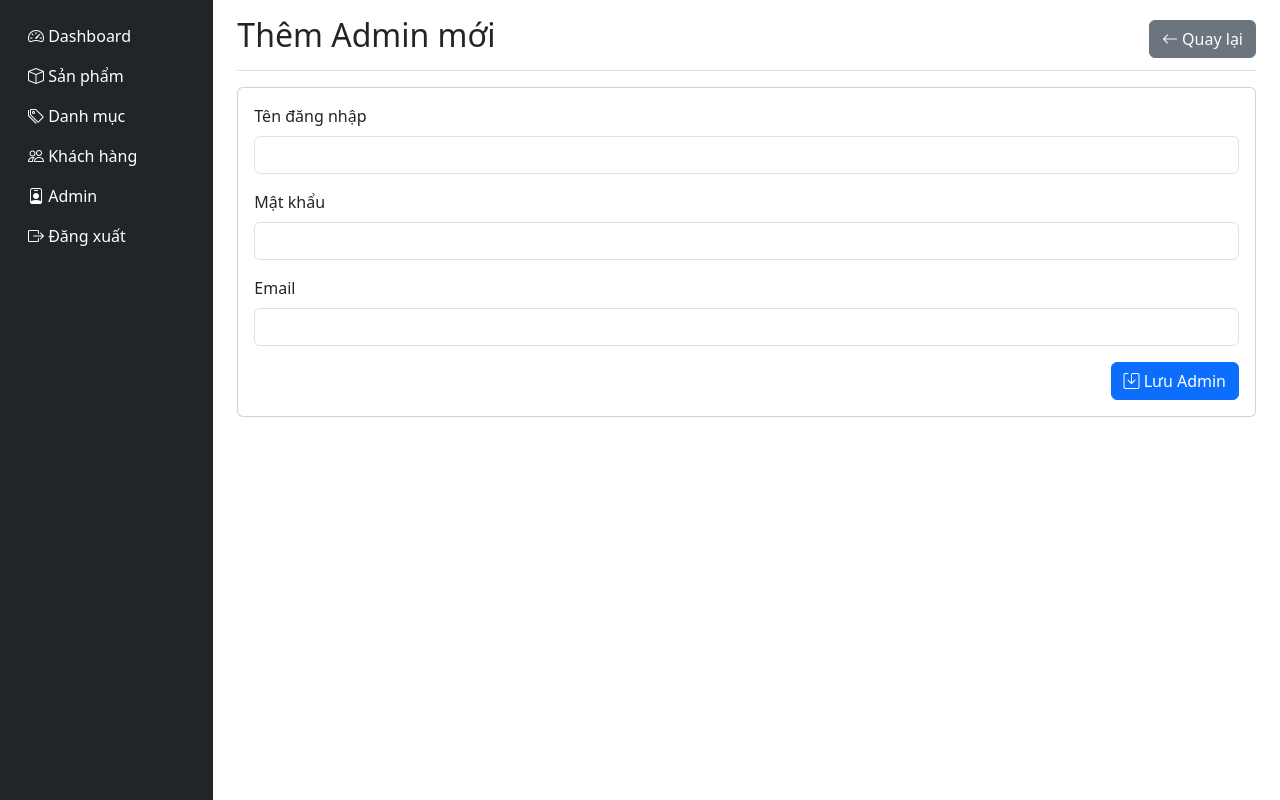
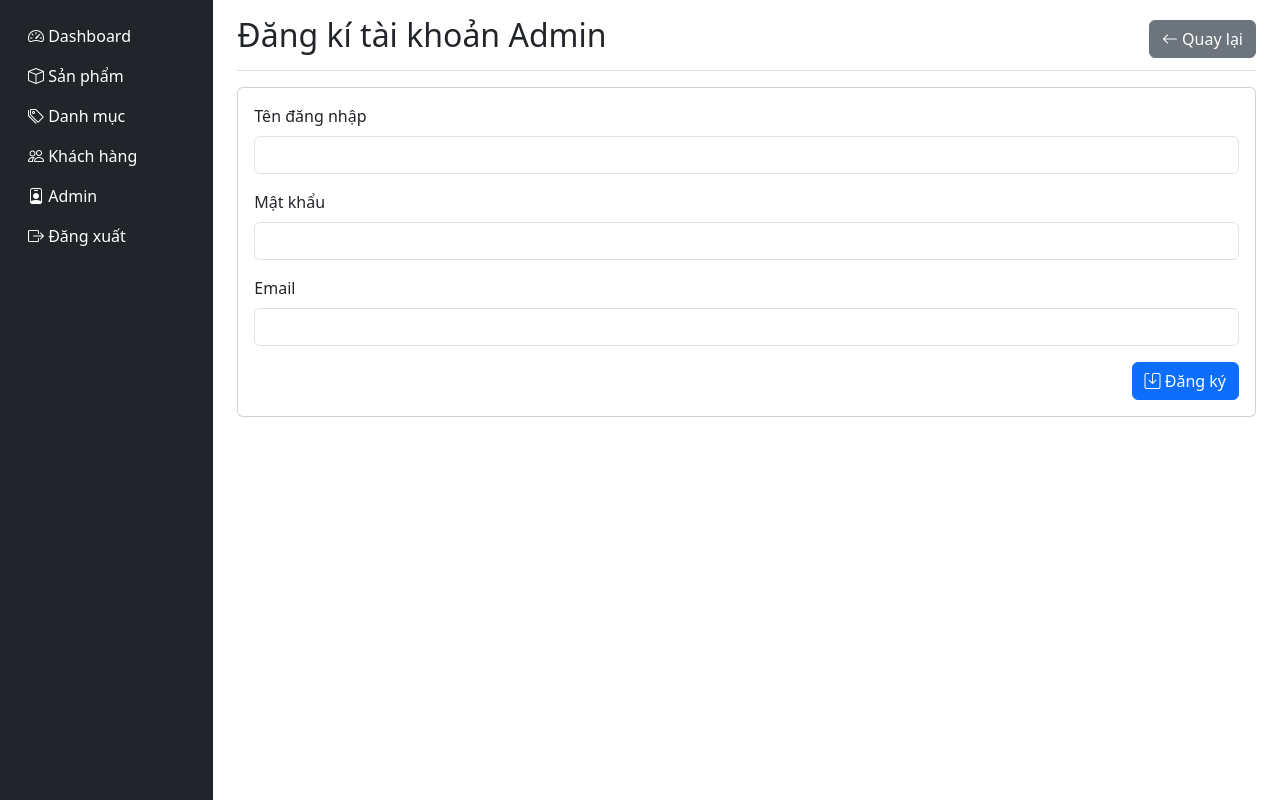
Before and after one commit to ngoctan270905/du_an_git, a PHP site: page /du_an_1_test/admin/views/admin/add.php in a window 1280 px wide. Run offline with PHP 8.4, Linux system fonts and the light colour scheme; some libraries are stand-ins or nearby versions.

Commit message:
Hiểu chưa

```diff
--- a/admin/views/account/add_admin.php
+++ b/admin/views/account/add_admin.php
@@ -7,7 +7,7 @@ require_once VIEWS_PATH . '/layouts/sidebar.php';
 <!-- Main content -->
 <main>
     <div class="d-flex justify-content-between flex-wrap flex-md-nowrap align-items-center pt-3 pb-2 mb-3 border-bottom">
-        <h1 class="h2">Thêm Admin mới</h1>
+        <h1 class="h2">Đăng ký Admin</h1>
     </div>
 
     <?php if (isset($error)): ?>
@@ -38,7 +38,7 @@ require_once VIEWS_PATH . '/layouts/sidebar.php';
                         <i class="bi bi-arrow-left"></i> Quay lại
                     </a>
                     <button type="submit" class="btn btn-primary">
-                        <i class="bi bi-plus-circle"></i> Thêm Admin
+                        <i class="bi bi-plus-circle"></i> Đăng ký
                     </button>
                 </div>
             </form>
--- a/admin/views/account/index.php
+++ b/admin/views/account/index.php
@@ -38,7 +38,7 @@ require_once VIEWS_PATH . '/layouts/sidebar.php';
         <div class="tab-pane fade show active" id="admin" role="tabpanel">
             <div class="d-flex justify-content-end mb-3">
                 <a href="index.php?act=account-add-admin" class="btn btn-primary">
-                    <i class="bi bi-plus-circle"></i> Thêm Admin mới
+                    <i class="bi bi-plus-circle"></i> Đăng ký tài khoản Admin
                 </a>
             </div>
             <div class="card">
--- a/admin/views/account/list_admins.php
+++ b/admin/views/account/list_admins.php
@@ -21,7 +21,7 @@ require_once 'views/layouts/sidebar.php';
                 <div class="d-flex justify-content-between flex-wrap flex-md-nowrap align-items-center pt-3 pb-2 mb-3 border-bottom">
                     <h1 class="h2">Quản lý Tài khoản Admin</h1>
                     <a href="index.php?act=account-add-admin" class="btn btn-primary">
-                        <i class="bi bi-plus-circle"></i> Thêm Admin mới
+                        <i class="bi bi-plus-circle"></i> Đăng ký tài khoản Admin
                     </a>
                 </div>
 
--- a/admin/views/admin/add.php
+++ b/admin/views/admin/add.php
@@ -3,7 +3,7 @@
 <head>
     <meta charset="UTF-8">
     <meta name="viewport" content="width=device-width, initial-scale=1.0">
-    <title>Thêm Admin</title>
+    <title>Đăng ký tài khoản Admin</title>
     <link href="https://cdn.jsdelivr.net/npm/bootstrap@5.3.0/dist/css/bootstrap.min.css" rel="stylesheet">
     <link rel="stylesheet" href="https://cdn.jsdelivr.net/npm/bootstrap-icons@1.7.2/font/bootstrap-icons.css">
 </head>
@@ -51,7 +51,7 @@
             <!-- Main content -->
             <main class="col-md-10 ms-sm-auto px-md-4">
                 <div class="d-flex justify-content-between flex-wrap flex-md-nowrap align-items-center pt-3 pb-2 mb-3 border-bottom">
-                    <h1 class="h2">Thêm Admin mới</h1>
+                    <h1 class="h2">Đăng kí tài khoản Admin</h1>
                     <a href="index.php?act=admin-list" class="btn btn-secondary">
                         <i class="bi bi-arrow-left"></i> Quay lại
                     </a>
@@ -81,7 +81,7 @@
 
                             <div class="text-end">
                                 <button type="submit" class="btn btn-primary">
-                                    <i class="bi bi-save"></i> Lưu Admin
+                                    <i class="bi bi-save"></i> Đăng ký
                                 </button>
                             </div>
                         </form>
--- a/admin/views/admin/edit.php
+++ b/admin/views/admin/edit.php
@@ -3,7 +3,7 @@
 <head>
     <meta charset="UTF-8">
     <meta name="viewport" content="width=device-width, initial-scale=1.0">
-    <title>Sửa Admin</title>
+    <title>Cập nhật thông tin Admin</title>
     <link href="https://cdn.jsdelivr.net/npm/bootstrap@5.3.0/dist/css/bootstrap.min.css" rel="stylesheet">
     <link rel="stylesheet" href="https://cdn.jsdelivr.net/npm/bootstrap-icons@1.7.2/font/bootstrap-icons.css">
 </head>
@@ -51,7 +51,7 @@
             <!-- Main content -->
             <main class="col-md-10 ms-sm-auto px-md-4">
                 <div class="d-flex justify-content-between flex-wrap flex-md-nowrap align-items-center pt-3 pb-2 mb-3 border-bottom">
-                    <h1 class="h2">Sửa Admin</h1>
+                    <h1 class="h2">Cập nhật thông tin Admin</h1>
                     <a href="index.php?act=admin-list" class="btn btn-secondary">
                         <i class="bi bi-arrow-left"></i> Quay lại
                     </a>
```
Also changed, not shown: abc.md (added, +1 -0 lines).
